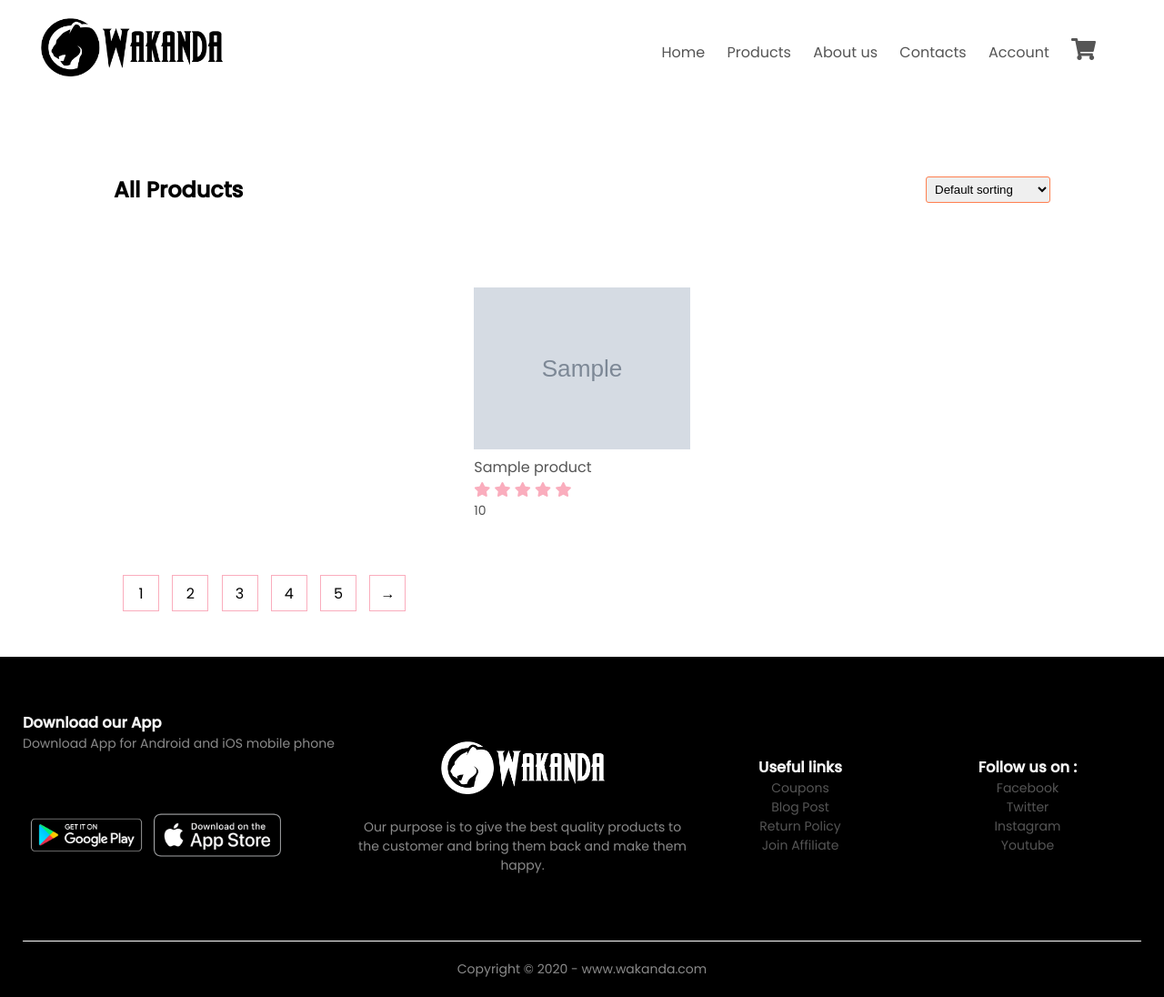
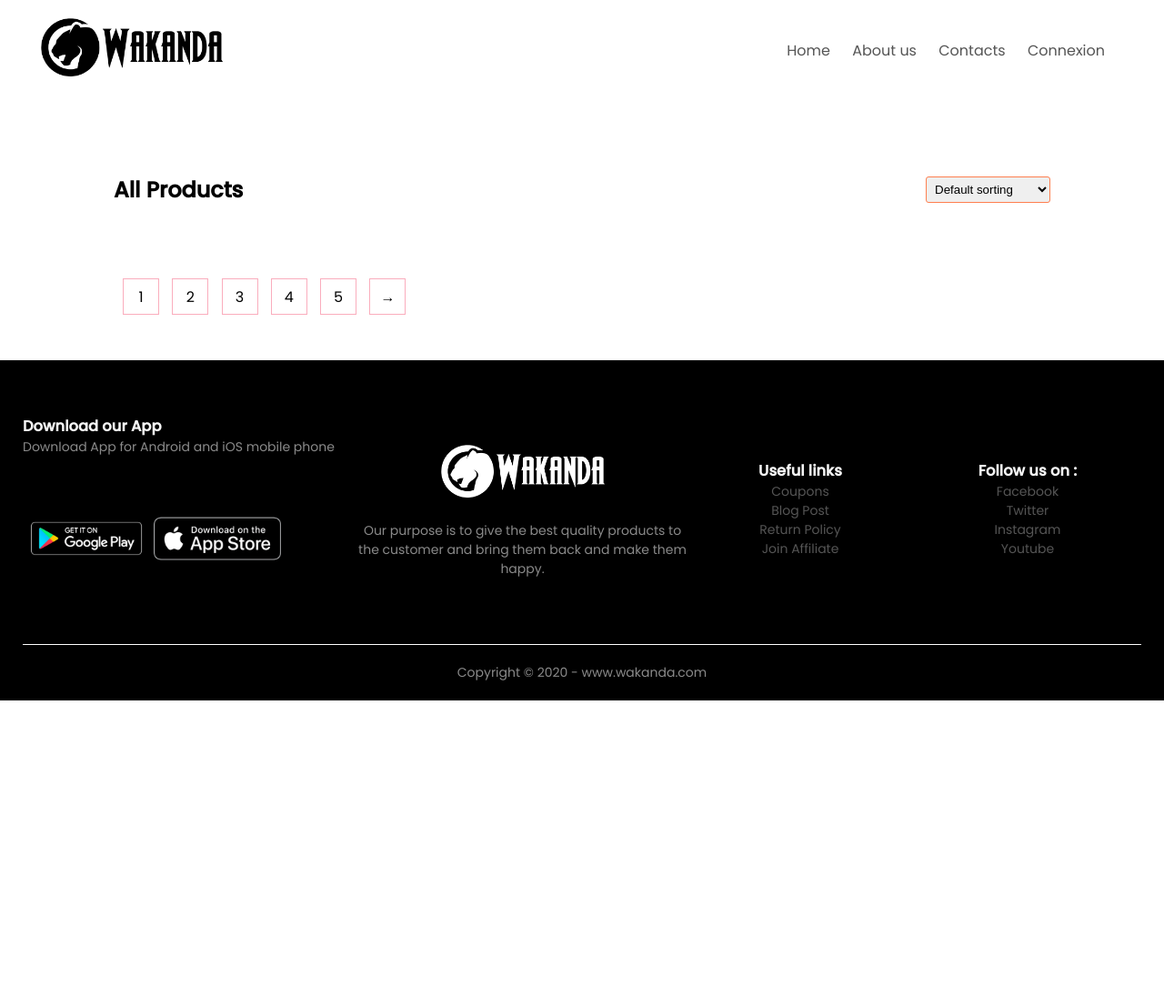
Before and after one commit to ShwaibLeBon/E-commerce, a Django app: page /all_product/ in a window 1280 px wide. Shown: the whole page at 91% size. After the commit the page ends 770 px from the top, so only its background shows below. Run offline with Django 3.2, Linux system fonts and the light colour scheme; tables that the repository leaves empty hold one stand-in row (values such as "Sample post"); grey boxes marked "Sample" are stand-in pictures.

Commit message:
Refactoring the project

```diff
--- a/app/templates/base.html
+++ b/app/templates/base.html
@@ -38,18 +38,23 @@
             <nav>
                 <ul id="menuItems">
                     <li><a href="{% url 'home' %}">Home</a></li>
-                    <li><a href="{% url 'products' %}">Products</a></li>
                     <li><a href="#">About us</a></li>
                     <li><a href="#">Contacts</a></li>
-                    <li><a href="#">Account</a></li>
-                    <li>
-                        <div class="nm" >
+
+                        {% if user.is_authenticated %}
+                            <li><a href="{% url 'deconnexion' %}">Deconnexion</a></li>
+                        <li>
+                          <div class="nm" >
                             {{cart}}
                         </div>
                         <a href="{% url 'cart' %}">
                             <i class="fa fa-shopping-cart"></i>
                         </a>
-                    </li>
+                        </li>
+                        {% else %}
+                            <li><a href="{% url 'account' %}">Connexion</a>
+                        {% endif %}
+
                 </ul>
                 <img src="{% static 'images/logos/menu-512.png' %}" class="menu" alt="" onclick="menuToggle()">
             </nav>
@@ -112,6 +117,7 @@
 
 
     <script src="{% static 'js/script.js' %}"></script>
+    <script src="{% static 'js/account.js' %}"></script>
 
 </body>
 
--- a/app/templates/product.html
+++ b/app/templates/product.html
@@ -1,4 +1,4 @@
-{% extends 'user/account.html' %}
+{% extends "base.html" %}
 
 {% block content %}
 <div class="small-container">
@@ -13,9 +13,9 @@
         </select>
     </div>
     <div class="row">
-        {% for item in all_product  %}
-
+        {% for item in products  %}
             <div class="col-4">
+                <a href="{% url 'productdetail' item.id %}">
                     <img src="{{item.image1.url }}" alt="">
                     <h4>{{ item.name }}</h4>
                     <div class="rating">
@@ -26,6 +26,7 @@
                     <i class="fas fa-star"></i>
                 </div>
             <p>{{ item.price}}</p>
+            </a>
         </div>
         {% endfor %}
 
--- a/app/templates/productdetails.html
+++ b/app/templates/productdetails.html
@@ -1,4 +1,4 @@
-{% extends 'user/account.html' %}
+{% extends 'base.html' %}
 {% load static %}
 {% block content %}
 <div class="small-container single-product">
@@ -41,7 +41,7 @@
             <input type="submit" class="btn" name="Add to cart">
             </form>
             {% else %}
-                <a href="{% url 'profil'%}" class="btn">connexion</a>
+                <a href="{% url 'account'%}" class="btn">connexion</a>
             {% endif %}
             <h3>Product Details <i class="fa fa-indent"></i></h3>
             <br>
--- a/app/templates/user/account.html
+++ b/app/templates/user/account.html
@@ -75,40 +75,7 @@
 {% block content %}
 
 
-    <div class="account-page">
-        <div class="container">
-            <div class="row">
-                <div class="col-2">
-                    <img src="{% static 'images/logos/preview.png' %}" alt="" width="425px">
-                </div>
-                <div class="col-2">
-                    <div class="form-container">
-                        <div class="form-btn">
-                            <span onclick="login()">Login</span>
-                            <span onclick="register()">Sign Up</span>
-                            <hr id="Indicator">
-                        </div>
-                        <form id="LoginForm" autocomplete="on"  action="." method="POST">
-                            {% csrf_token %}
-                            {{connexion_form.username}}
-                            {{connexion_form.password}}
-                            <button type="submit" name="connexion" class="btn">Login</button>
-                            <a href="">Forgot Password?</a>
-                        </form>
-                        <form  action="." method="POST" id="RegForm" autocomplete="off">
-                            {% csrf_token %}
-                                {{registrer_form.username}}
-                                {{registrer_form.email}}
-                                {{registrer_form.phone_number}}
-                                {{registrer_form.password}}
 
-                            <button name="enregistrer" type="submit" class="btn">Register</button>
-                        </form>
-                    </div>
-                </div>
-            </div>
-        </div>
-    </div>
 
 {% endblock content %}
 
--- a/app/urls.py
+++ b/app/urls.py
@@ -2,14 +2,14 @@ from django.urls import path
 from .views import *
 
 urlpatterns = [
-    path('',profile,name='profil'),
-    path('home/',home,name='home'),
+    path('',home,name='home'),
     path('deconnexion/',deconnexion,name='deconnexion'),
     path('product/<int:id>/',productDetail,name='productdetail'),
     path('add-product/',createProduct,name='createproduct'),
     path('add-mark/',createMark,name='createmark'),
     path('all_product/',products,name='products'),
     path('cart/',cart,name='cart'),
+    path('account/',account,name='account'),
 
 
 
--- a/app/views.py
+++ b/app/views.py
@@ -8,12 +8,11 @@ def home(request):
 	try:
 		cart = Cart.objects.filter(user=request.user,paid=False).count()
 	except Exception as e:
-		raise e
+		print
 
 	products = 	Product.objects.all()
-	return render(request,'user/dashboard.html',locals())
-def profile(request):
-	cart = Cart.objects.filter(user=request.user,paid=False).count()
+	return render(request,'product.html',locals())
+def account(request):
 	registrer_form = ProfileForm(request.POST or None)
 	connexion_form = ConnexionForm(request.POST or None)
 	if "enregistrer" in request.POST:
@@ -29,8 +28,12 @@ def profile(request):
 				profile = Profile(user=user,phone_number=phone_number)
 				profile.email = email
 				profile.save()
-				messages.success(request, "enregistrer avec succes")
-				return redirect(home)
+
+				user = authenticate(username = username,password=password)
+				if user:
+					login(request,user)
+					messages.success(request,"vous etes connecte")
+					return redirect(home)
 			except Exception as e:
 				messages.error(request,"NOM DEJA PRIS")
 				registrer_form = ProfileForm()
@@ -48,15 +51,11 @@ def profile(request):
 
 			except Exception as e:
 				messages.error(request,"vous n etes pas connecte")
+	return render(request,"login_logout.html",locals())
 
-	return render(request, 'user/account.html',locals())
-
-def registrer(request):
-
-	return(request,'user/account.html',locals())
 def deconnexion(request):
 	logout(request)
-	return redirect(profile)
+	return redirect(home)
 def productDetail(request,id):
 	product = Product.objects.get(id=id)
 	add_to_cart = Add_cartForm(request.POST or None)
```
Lines whose indentation alone changed are shown as unchanged.
